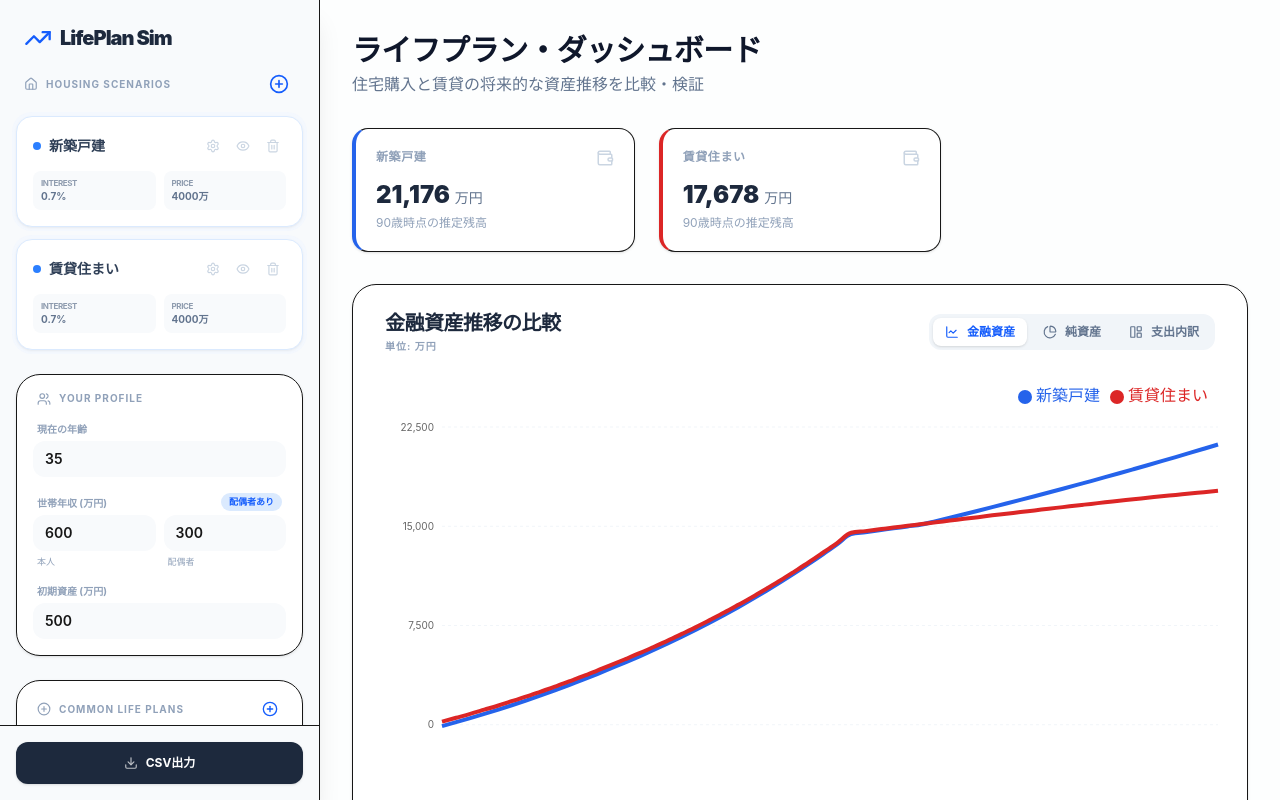
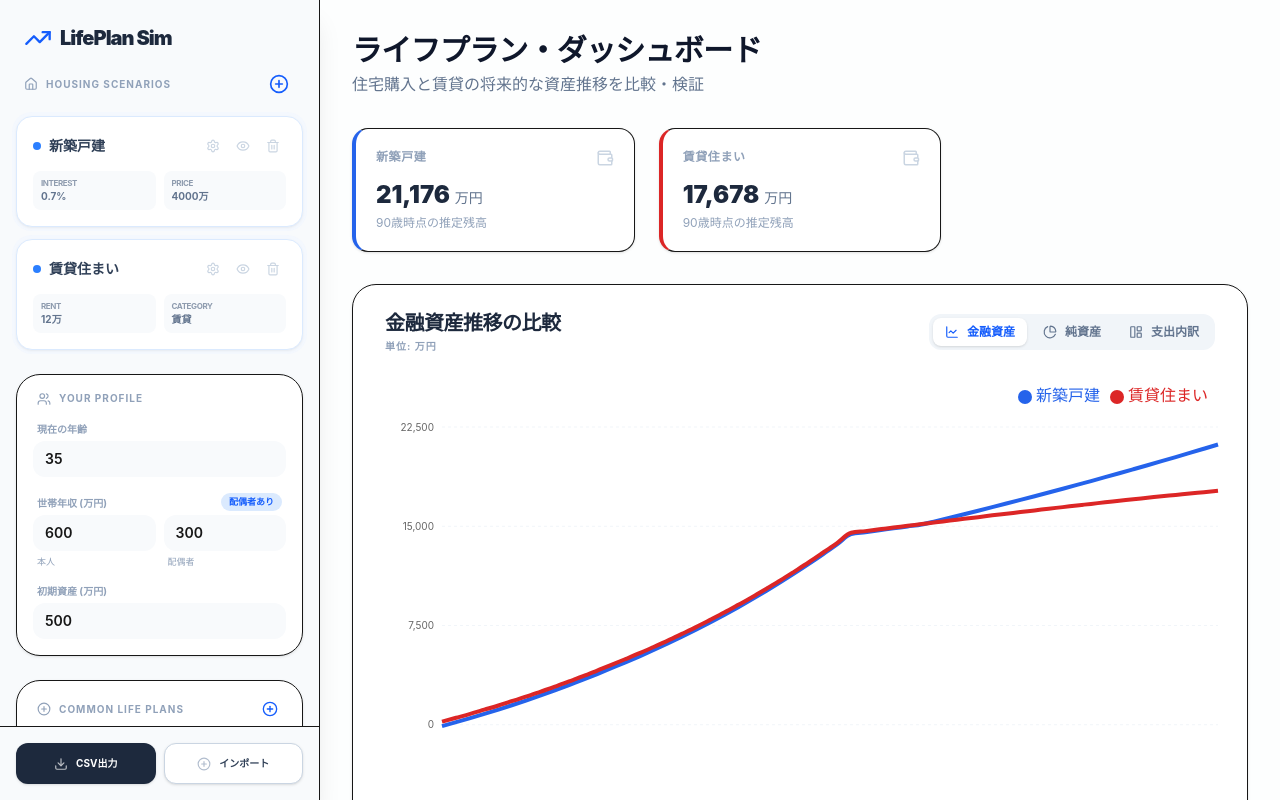
Before and after one commit to piyocolony31/lifeplan-simulator, a Next.js app: page / in a window 1280 px wide. Built offline with nearby package versions, Linux system fonts and the light colour scheme.

Commit message:
インポート機能実装

```diff
--- a/src/components/Sidebar.tsx
+++ b/src/components/Sidebar.tsx
@@ -84,6 +84,19 @@ export default function Sidebar() {
                                     </div>
                                 </div>
                                 <div className="grid grid-cols-2 gap-2 mt-auto">
+                                    {plan.params.planType === 'RENT' ? (
+                                        <>
+                                            <div className="bg-slate-50 px-2 py-1.5 rounded-lg text-[10px] font-bold text-slate-500">
+                                                <span className="block text-[8px] opacity-70 uppercase tracking-tighter">Rent</span>
+                                                {plan.params.monthlyRent}万
+                                            </div>
+                                            <div className="bg-slate-50 px-2 py-1.5 rounded-lg text-[10px] font-bold text-slate-500">
+                                                <span className="block text-[8px] opacity-70 uppercase tracking-tighter">Category</span>
+                                                賃貸
+                                            </div>
+                                        </>
+                                    ) : (
+                                        <>
                                             <div className="bg-slate-50 px-2 py-1.5 rounded-lg text-[10px] font-bold text-slate-500">
                                                 <span className="block text-[8px] opacity-70 uppercase tracking-tighter">Interest</span>
                                                 {plan.params.loanInterestRate}%
@@ -92,6 +105,8 @@ export default function Sidebar() {
                                                 <span className="block text-[8px] opacity-70 uppercase tracking-tighter">Price</span>
                                                 {plan.params.propertyPrice}万
                                             </div>
+                                        </>
+                                    )}
                                 </div>
                             </div>
                         ))}
@@ -317,22 +332,45 @@ export default function Sidebar() {
 
             {/* フッターアクション */}
             <div className="p-4 border-t bg-slate-50 mt-auto shrink-0 z-10">
+                <div className="grid grid-cols-2 gap-2">
                     <button
                         onClick={async () => {
                             const { exportSimulationToCSV } = await import('@/lib/export');
                             exportSimulationToCSV();
                         }}
-                    className="w-full py-3 bg-slate-800 text-white text-[12px] font-bold rounded-xl flex items-center justify-center gap-2 hover:bg-slate-700 transition-all shadow-sm"
+                        className="py-3 bg-slate-800 text-white text-[10px] font-bold rounded-xl flex items-center justify-center gap-2 hover:bg-slate-700 transition-all shadow-sm"
                     >
                         <Download size={14} className="opacity-70" />
                         CSV出力
                     </button>
+                    <label className="py-3 bg-white border border-slate-300 text-slate-700 text-[10px] font-bold rounded-xl flex items-center justify-center gap-2 hover:bg-slate-50 transition-all shadow-sm cursor-pointer">
+                        <PlusCircle size={14} className="opacity-70 text-slate-400" />
+                        インポート
+                        <input
+                            type="file"
+                            accept=".csv"
+                            className="hidden"
+                            onChange={async (e) => {
+                                const file = e.target.files?.[0];
+                                if (!file) return;
+                                const { importSimulationFromCSV } = await import('@/lib/import');
+                                const result = await importSimulationFromCSV(file);
+                                if (result.success) {
+                                    alert(result.message);
+                                } else {
+                                    alert(result.message);
+                                }
+                                e.target.value = ''; // リセット
+                            }}
+                        />
+                    </label>
+                </div>
             </div>
 
             {/* モーダル表示 */}
             {editingPlanId && (
                 <PlanDetailEditor
-                    planId={editingPlanId}
+                    planId={editingPlanId!}
                     onClose={() => setEditingPlanId(null)}
                 />
             )}
--- a/src/lib/engine.ts
+++ b/src/lib/engine.ts
@@ -1,4 +1,4 @@
-import { SimulationParams, YearlyResult, HousingPlanType } from './types';
+import { SimulationParams, YearlyResult } from './types';
 import { MORTGAGE_DEDUCTION_CONFIG, FEE_CONFIG, TAX_CONFIG } from './constants';
 
 /**
--- a/src/lib/export.ts
+++ b/src/lib/export.ts
@@ -52,8 +52,19 @@ export function exportSimulationToCSV() {
 
     const csvContent = rows.join('\n');
 
+    // インポート復元用のメタデータを末尾に追加（# で始まるコメント行として）
+    const metadata = {
+        version: '1.0',
+        userParams: usePlanStore.getState().userParams,
+        plans: plans.map(p => ({
+            name: p.name,
+            params: p.params
+        }))
+    };
+    const finalContent = `${csvContent}\n\n# METADATA: ${JSON.stringify(metadata)}`;
+
     // Excelで開いた際の文字化けを防ぐため、BOM (Byte Order Mark) を追加
-    const blob = new Blob([new Uint8Array([0xEF, 0xBB, 0xBF]), csvContent], { type: 'text/csv;charset=utf-8;' });
+    const blob = new Blob([new Uint8Array([0xEF, 0xBB, 0xBF]), finalContent], { type: 'text/csv;charset=utf-8;' });
 
     const url = URL.createObjectURL(blob);
     const link = document.createElement('a');
--- /dev/null
+++ b/src/lib/import.ts
@@ -0,0 +1,45 @@
+import { usePlanStore } from '@/store/usePlanStore';
+
+/**
+ * エクスポートされたCSVファイルからシミュレーション設定を復元します。
+ */
+export async function importSimulationFromCSV(file: File): Promise<{ success: boolean; message: string }> {
+    try {
+        const text = await file.text();
+        const lines = text.split('\n');
+
+        // CSV末尾のメタデータ行を探す
+        const metadataLine = lines.find(l => l.trim().startsWith('# METADATA: '));
+
+        if (!metadataLine) {
+            return {
+                success: false,
+                message: '有効な復元データが見つかりませんでした。最新の「CSV出力」ボタンで出力されたファイルを選択してください。'
+            };
+        }
+
+        const jsonStr = metadataLine.trim().replace('# METADATA: ', '');
+        const data = JSON.parse(jsonStr);
+
+        if (!data.userParams || !data.plans) {
+            return {
+                success: false,
+                message: 'ファイルのデータ形式が正しくありません。'
+            };
+        }
+
+        // ストアに反映
+        usePlanStore.getState().importData(data);
+
+        return {
+            success: true,
+            message: `${data.plans.length} 件のプランを復元しました。`
+        };
+    } catch (error) {
+        console.error('Import error:', error);
+        return {
+            success: false,
+            message: 'ファイルの読み込み中にエラーが発生しました。'
+        };
+    }
+}
--- a/src/store/usePlanStore.ts
+++ b/src/store/usePlanStore.ts
@@ -35,6 +35,9 @@ interface PlanStore {
     addCommonEvent: (event: Omit<LifeEvent, 'id'>) => void;
     removeCommonEvent: (eventId: string) => void;
     updateCommonEvent: (eventId: string, event: Partial<LifeEvent>) => void;
+
+    // Import
+    importData: (data: { userParams: UserBaseParams, plans: { name: string, params: SimulationParams }[] }) => void;
 }
 
 const DEFAULT_USER_PARAMS: UserBaseParams = {
@@ -265,6 +268,21 @@ export const usePlanStore = create<PlanStore>()(
                 }));
                 get().recalculateResults();
             },
+
+            importData: (data) => {
+                const newPlans: PlanState[] = data.plans.map((p, idx) => ({
+                    id: `imported-${Date.now()}-${idx}`,
+                    name: p.name,
+                    params: p.params,
+                    results: runSimulation(p.params),
+                    isVisible: true,
+                }));
+
+                set({
+                    userParams: data.userParams,
+                    plans: newPlans
+                });
+            },
         }),
         {
             name: 'lifeplan-simulator-storage',
```
Lines whose indentation alone changed are shown as unchanged.
